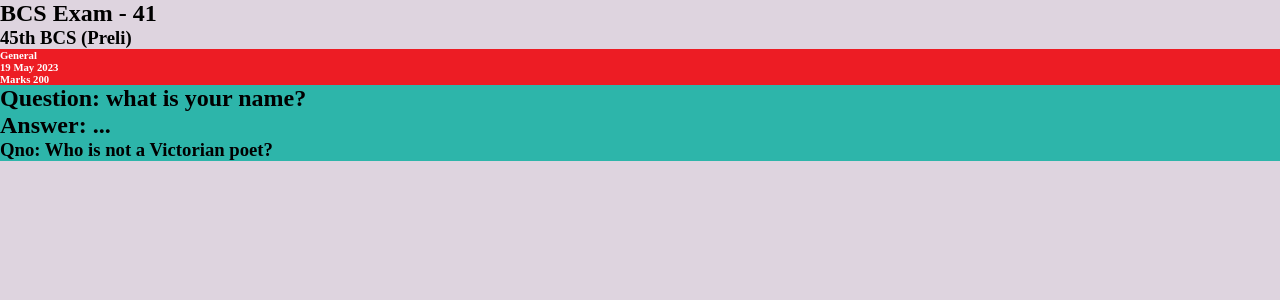
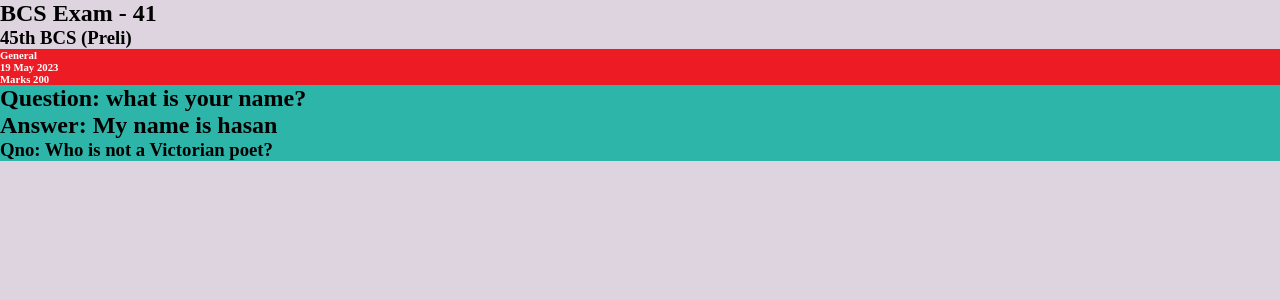
Before and after one commit to Rafi-Sharkar/React_Project, a React (Create React App) app: page / in a window 1280 px wide. Shown: the top 300 px of the page. Built offline with nearby package versions, Linux system fonts and the light colour scheme.

Commit message:
ans done

```diff
--- a/src/Components/Pages/QuizPage/Question.js
+++ b/src/Components/Pages/QuizPage/Question.js
@@ -5,8 +5,9 @@ export default function Question() {
   return (
     <div className='Qbody'>
        <h2>Question: what is your name?</h2>
-       <h2>Answer: ...</h2>
-        <h3>Qno: Who is not a Victorian poet?</h3>
+       <h2>Answer: My name is hasan</h2>
+
+       <h3>Qno: Who is not a Victorian poet?</h3>
     </div>
   )
 }
```
